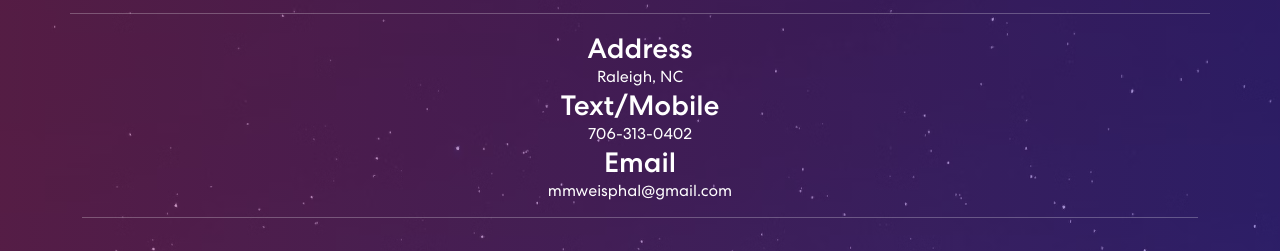
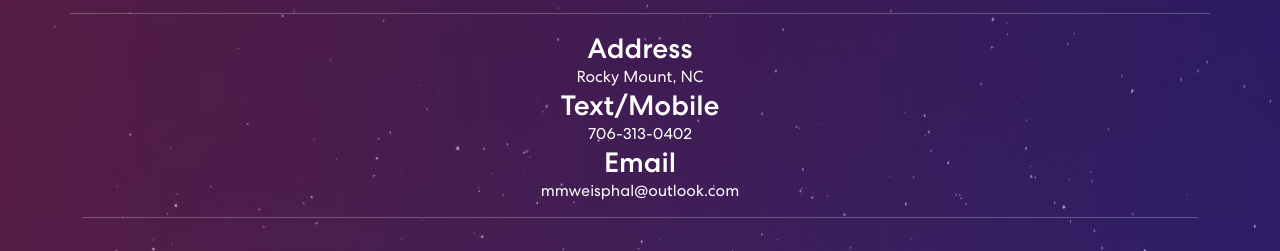
Before and after one commit to michaelangelesz/TarotReadingsPortfolio, a React (Create React App) app: page / in a window 1280 px wide. Shown: the part 2332-2583 px from the top of the page. Built offline with nearby package versions, Linux system fonts and the light colour scheme.

Commit message:
update contact info

```diff
--- a/src/Components/Contact.js
+++ b/src/Components/Contact.js
@@ -123,7 +123,7 @@ export const Contact = () => {
           <hr />
           <Col xs={12} md={4}>
             <h3>Address</h3>
-            <p>Raleigh, NC</p>
+            <p>Rocky Mount, NC</p>
           </Col>
           <Col xs={12} md={4}>
             <h3>Text/Mobile</h3>
@@ -131,7 +131,7 @@ export const Contact = () => {
           </Col>
           <Col xs={12} md={4}>
             <h3>Email</h3>
-            <p>mmweisphal@gmail.com</p>
+            <p>mmweisphal@outlook.com</p>
           </Col>
         </Row>
         <hr />
```
